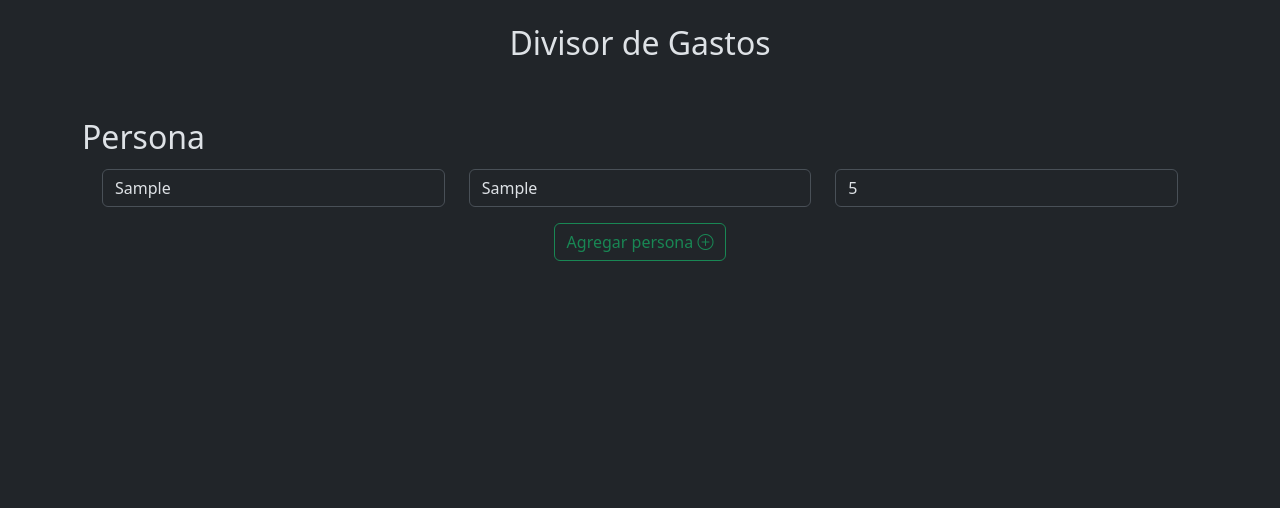
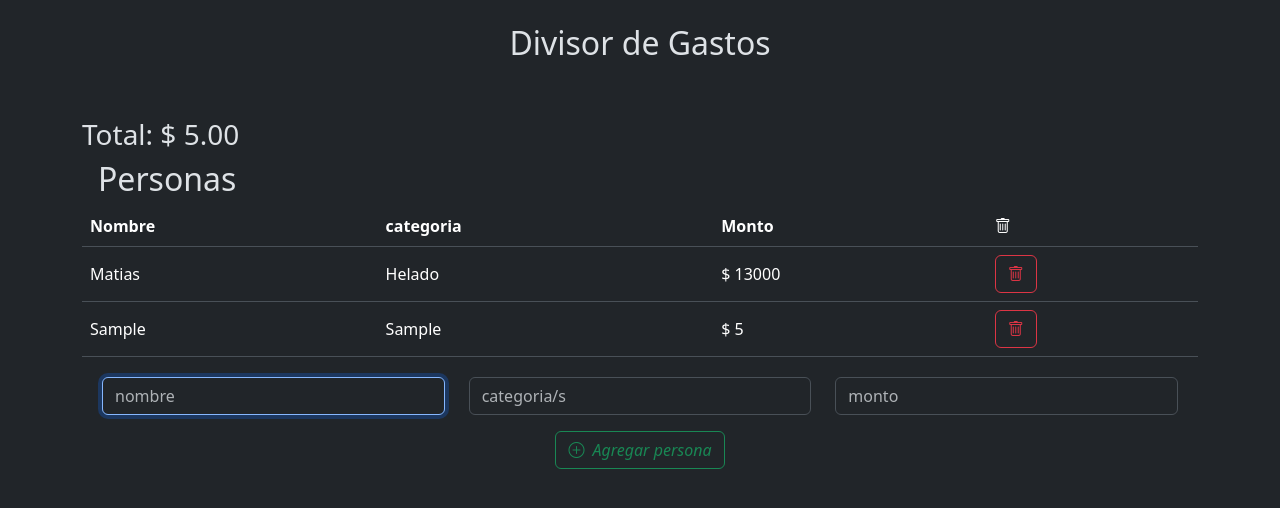
Before and after one commit to MatiCalda/Divisor-de-gastos, a plain HTML site: page index.html in a window 1280 px wide. Both pictures are taken after typing "Sample", "Sample", "5" into the empty fields and a click on the button "Agregar persona". Drawn offline with nearby package versions, Linux system fonts and the light colour scheme.

Commit message:
mas funcionalidad

```diff
--- a/index.html
+++ b/index.html
@@ -13,29 +13,60 @@
 <body data-bs-theme="dark">
     <div class="container pt-4">
         <div class="row text-center mb-5">
-            <h2 class="">Divisor de Gastos</h2>
+            <h2>Divisor de Gastos</h2>
         </div>
-        <h2>Persona</h2>
-        <div class="row mx-2 d-flex justify-content-center">
+        <h3>Total: $
+            <span id="total">0</span>
+        </h3>
+        <h2 class="px-3">Personas</h2>
+
+        <table class="table" id="listado">
+            <thead>
+                <tr>
+                    <th scope="col">Nombre</th>
+                    <th scope="col">categoria</th>
+                    <th scope="col">Monto</th>
+                    <th scope="col"><i class="bi bi-trash"></i></th>
+                </tr>
+            </thead>
+            <tbody>
+                <tr class="align-middle">
+                    <td>Matias</td>
+                    <td>Helado</td>
+                    <td>$ 13000</td>
+                    <td>
+                        <button class="btn btn-outline-danger btn-delete"><i class="bi bi-trash"></i></button>
+                    </td>
+                </tr>
+            </tbody>
+        </table>
+
+
+        <div class="row mx-2 d-flex justify-content-center" id="formulario">
             <div class="col-10 col-sm-5 col-md-6 col-lg-4 mt-1">
                 <div class="input-group">
-                    <input type="text" class="form-control " id="floatingInputGrid" placeholder="nombre">
+                    <input type="text" class="form-control nombre"  placeholder="nombre">
                 </div>
             </div>
             <div class="col-10 col-sm-5 col-md-6 col-lg-4 mt-1">
                 <div class="input-group">
-                    <input type="text" class="form-control " id="floatingInputGrid" placeholder="categoria">
+                    <input type="text" class="form-control categoria" placeholder="categoria/s">
                 </div>
             </div>
             <div class="col-10 col-sm-5 col-md-6 col-lg-4 mt-1">
                 <div class="input-group">
-                    <input type="number" class="form-control " id="floatingInputGrid" placeholder="monto">
+                    <input type="number" class="form-control monto"  id="monto" placeholder="monto">
                 </div>
+            </div>
+        </div>
+        <div class="row mt-3 visually-hidden">
+            <div class="col d-flex justify-content-center">
+                <button type="button" class="btn btn-outline-warning" id="btnAgregarCategoria"><i class="bi bi-plus-circle">&ensp;Agregar categoria</i></button>
             </div>
         </div>
         <div class="row mt-3">
             <div class="col d-flex justify-content-center">
-                    <button type="button" class="btn btn-outline-success">Agregar persona  <i class="bi bi-plus-circle"></i></button>
+                <button type="button" class="btn btn-outline-success" id="btnAgregarPersona"><i class="bi bi-plus-circle">&ensp;Agregar persona</i></button>
             </div>
         </div>
     </div>
@@ -43,6 +74,7 @@
     <script src="https://cdn.jsdelivr.net/npm/bootstrap@5.3.3/dist/js/bootstrap.bundle.min.js"
         integrity="sha384-YvpcrYf0tY3lHB60NNkmXc5s9fDVZLESaAA55NDzOxhy9GkcIdslK1eN7N6jIeHz"
         crossorigin="anonymous"></script>
+    <script src="scritps/script.js"></script>
 </body>
 
 </html>
--- a/scritps/script.js
+++ b/scritps/script.js
@@ -0,0 +1,97 @@
+"use strict";
+var input = document.getElementById('monto');
+const btnAgregar = document.getElementById('btnAgregarPersona')
+const formulario = document.getElementById('formulario')
+const listado = document.getElementById('listado').querySelector('tbody');
+
+input.addEventListener("keypress", function (event) {
+    // If the user presses the "Enter" key on the keyboard
+    if (event.key === "Enter") {
+        // Cancel the default action, if needed
+        event.preventDefault();
+        // Trigger the button element with a click
+        btnAgregar.click();
+    }
+});
+/*
+btnAgregar.addEventListener('click', () => {
+    let nombre = formulario.querySelector('.nombre');
+    let categoria = formulario.querySelector('.categoria');
+    let monto = formulario.querySelector('.monto');
+
+    const td = document.createElement('td');
+    const btnDelete = document.createElement('button');
+    td.appendChild(btnDelete);
+    btnDelete.className = 'btn btn-outline-danger btn-delete';
+    btnDelete.innerHTML = '<i class="bi bi-trash"></i>';
+    btnDelete.addEventListener('click', () => {
+        console.log('hola');
+
+    })
+
+    if (nombre.value && categoria.value && monto.value){
+
+        listado.innerHTML += `
+            <tr class=\"align-middle\">
+                <td>${nombre.value}</td>
+                <td>${categoria.value}</td>
+                <td>$ ${monto.value}</td>
+                ${td.outerHTML}
+            </tr>
+        `;
+        nombre.value = categoria.value = monto.value = '';
+        nombre.focus();
+    }
+}); */
+
+btnAgregar.addEventListener('click', () => {
+    let nombre = formulario.querySelector('.nombre');
+    let categoria = formulario.querySelector('.categoria');
+    let monto = formulario.querySelector('.monto');
+
+    const tr = document.createElement('tr');
+    tr.classList.add('align-middle');
+
+    tr.innerHTML = `
+        <td>${nombre.value}</td>
+        <td>${categoria.value}</td>
+        <td>$ ${monto.value}</td>
+    `;
+
+    const td = document.createElement('td');
+    const btnDelete = document.createElement('button');
+    btnDelete.className = 'btn btn-outline-danger btn-delete';
+    btnDelete.innerHTML = '<i class="bi bi-trash"></i>';
+    btnDelete.addEventListener('click', () => {
+        console.log(this.parentElement);
+        // revisar como hacer el partentElement
+        listado.removeChild(tr);
+        actualizarTotal(monto.value, 0);
+    });
+
+    td.appendChild(btnDelete);
+    tr.appendChild(td);
+
+    if (nombre.value && categoria.value && monto.value) {
+        listado.appendChild(tr);
+        actualizarTotal(monto.value, 1);
+        nombre.value = categoria.value = monto.value = '';
+        nombre.focus();
+    }
+});
+
+function actualizarTotal(monto, accion){
+//accion (1 = agregar ; 0 = restar)
+console.log(monto);
+
+    let total = parseFloat(document.getElementById('total').textContent);
+    monto = parseFloat(monto);
+    if(accion == 1){
+        total += monto
+    }else{
+        total -= monto
+    }
+    console.log(total);
+
+    document.getElementById('total').textContent = total.toFixed(2);
+}
```
